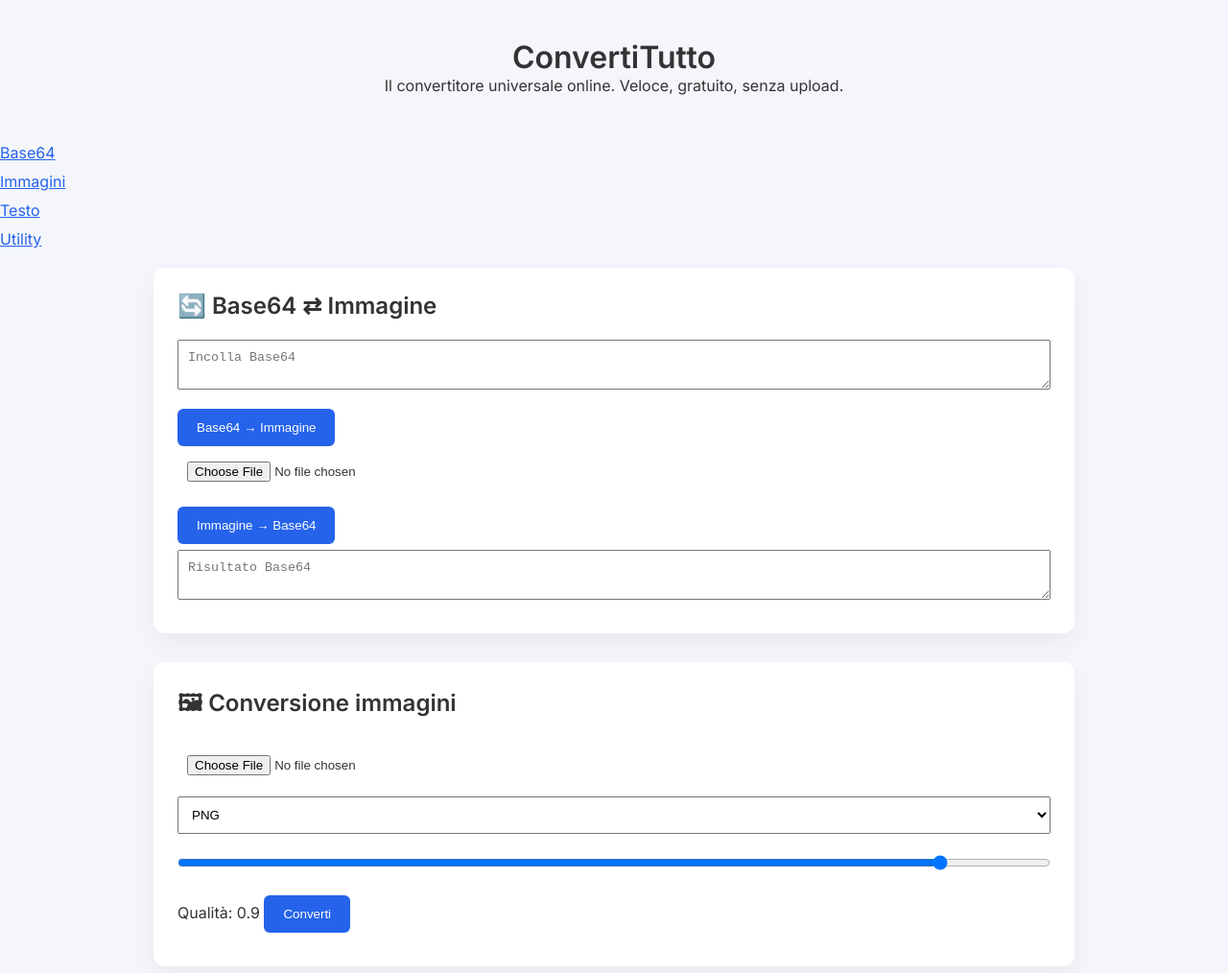
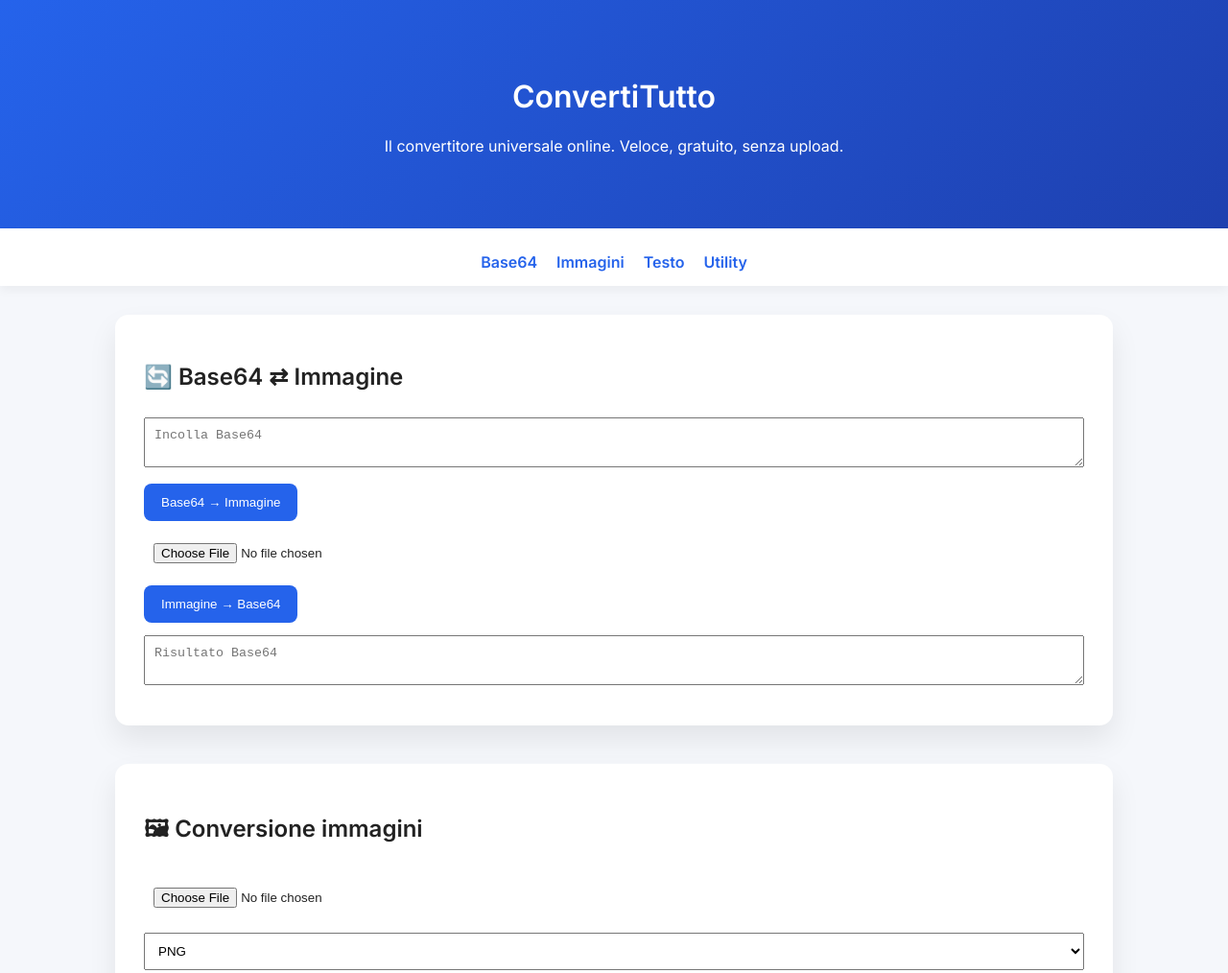
Before and after one commit to Matteo-00/convertitutto, a plain HTML site: page index.html in a window 1280 px wide. Shown: the top 1014 px of the page at 96% size. Drawn offline with Linux system fonts and the light colour scheme; files that its build step writes are made by us from their sources; a script that the page names is missing.

Commit message:
Update style.css

```diff
--- a/style.css
+++ b/style.css
@@ -1,51 +1,63 @@
 * {
   box-sizing: border-box;
-  margin: 0;
-  padding: 0;
 }
 
 body {
+  margin: 0;
   font-family: 'Inter', sans-serif;
-  background: #f4f6fb;
-  color: #333;
+  background: #f5f7fb;
+  color: #222;
 }
 
-header {
+.hero {
   text-align: center;
-  padding: 40px 20px;
+  padding: 60px 20px;
+  background: linear-gradient(135deg, #2563eb, #1e40af);
+  color: white;
+}
+
+.menu {
+  display: flex;
+  justify-content: center;
+  gap: 20px;
+  background: white;
+  padding: 15px;
+  box-shadow: 0 4px 10px rgba(0,0,0,.05);
+}
+
+.menu a {
+  text-decoration: none;
+  color: #2563eb;
+  font-weight: 600;
 }
 
 main {
-  max-width: 1000px;
+  max-width: 1100px;
   margin: auto;
-  padding: 20px;
+  padding: 30px;
 }
 
 .card {
   background: white;
-  padding: 25px;
-  margin-bottom: 30px;
-  border-radius: 12px;
-  box-shadow: 0 10px 25px rgba(0,0,0,.05);
-}
-
-.card h2 {
-  margin-bottom: 15px;
+  padding: 30px;
+  margin-bottom: 40px;
+  border-radius: 14px;
+  box-shadow: 0 15px 30px rgba(0,0,0,.08);
 }
 
 textarea, input, select {
   width: 100%;
+  margin: 8px 0;
   padding: 10px;
-  margin: 6px 0;
 }
 
 button {
-  padding: 12px 20px;
-  margin-top: 10px;
   background: #2563eb;
   color: white;
   border: none;
-  border-radius: 6px;
+  padding: 12px 18px;
+  border-radius: 8px;
+  margin: 5px 5px 5px 0;
   cursor: pointer;
 }
 
@@ -56,16 +68,15 @@ button:hover {
 a {
   display: block;
   margin-top: 10px;
-  color: #2563eb;
 }
 
-.info {
+.privacy {
   text-align: center;
   font-size: 0.9rem;
 }
 
 footer {
   text-align: center;
-  padding: 20px;
+  padding: 30px;
   font-size: 0.8rem;
 }
```
